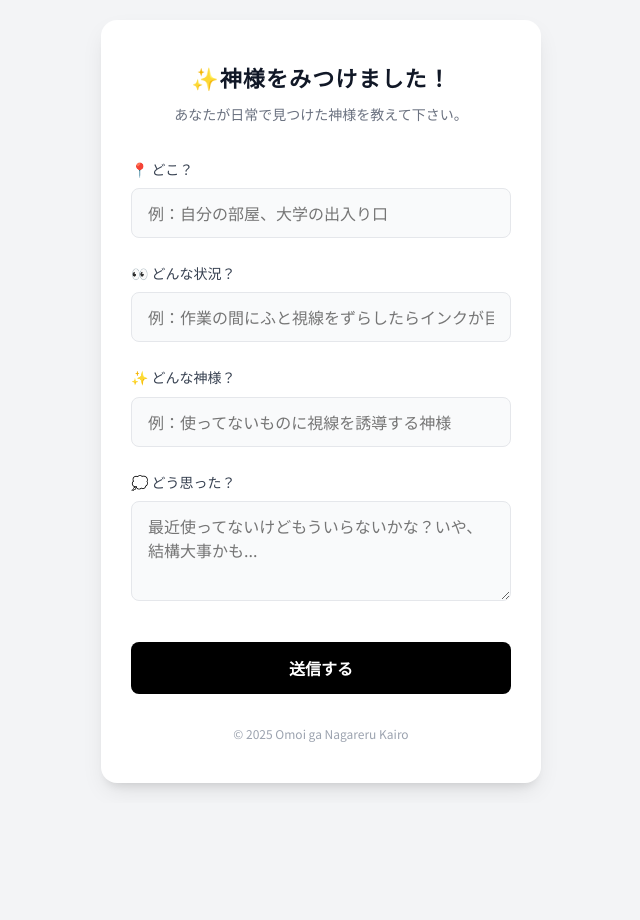
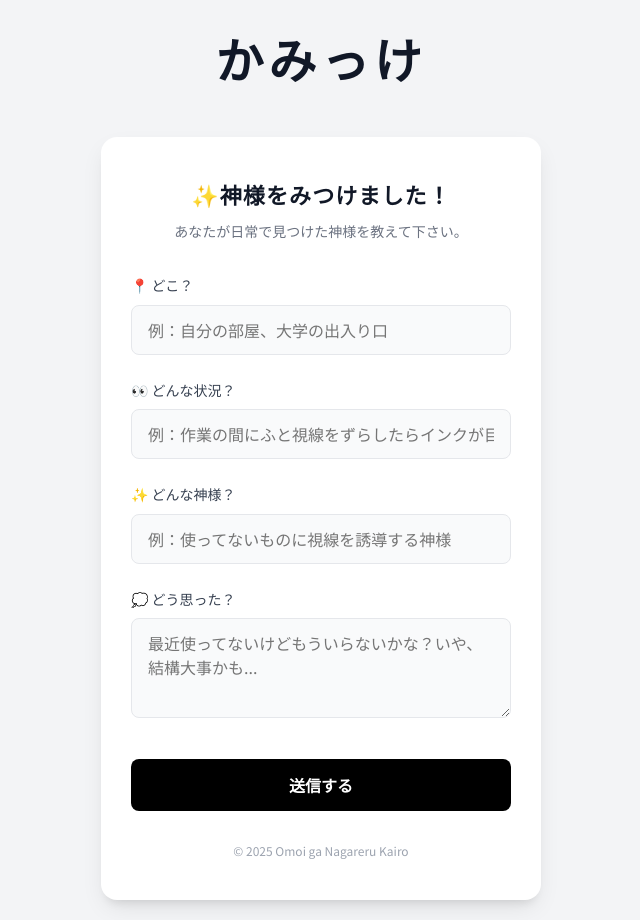
Before and after one commit to Rihoko-Kato/Kamikke_form, a plain HTML site: page index.html in a window 1280 px wide. Shown: the whole page, without its empty margins (319-959 px from the left). Before the commit the page ends 803 px from the top, so only its background shows below. Drawn offline with Linux system fonts and the light colour scheme.

Commit message:
タイトル編集

```diff
--- a/index.html
+++ b/index.html
@@ -20,10 +20,21 @@
       font-family: 'Noto Sans JP', sans-serif;
       line-height: 1.6;
       display: flex;
+      flex-direction: column;
       justify-content: center;
       align-items: center;
       min-height: 100vh;
       padding: 20px;
+    }
+
+    /* メインタイトル */
+    .main-title {
+      font-size: 48px;
+      font-weight: 800;
+      text-align: center;
+      margin-bottom: 40px;
+      color: #111827;
+      letter-spacing: 0.1em;
     }
 
     /* カード本体のデザイン */
@@ -129,6 +140,8 @@
 </head>
 <body>
 
+  <h1 class="main-title">かみっけ</h1>
+
   <div class="container">
     <h1>✨神様をみつけました！</h1>
     <p class="subtitle">あなたが日常で見つけた神様を教えて下さい。</p>
```
Also changed, not shown: 1 other file.
